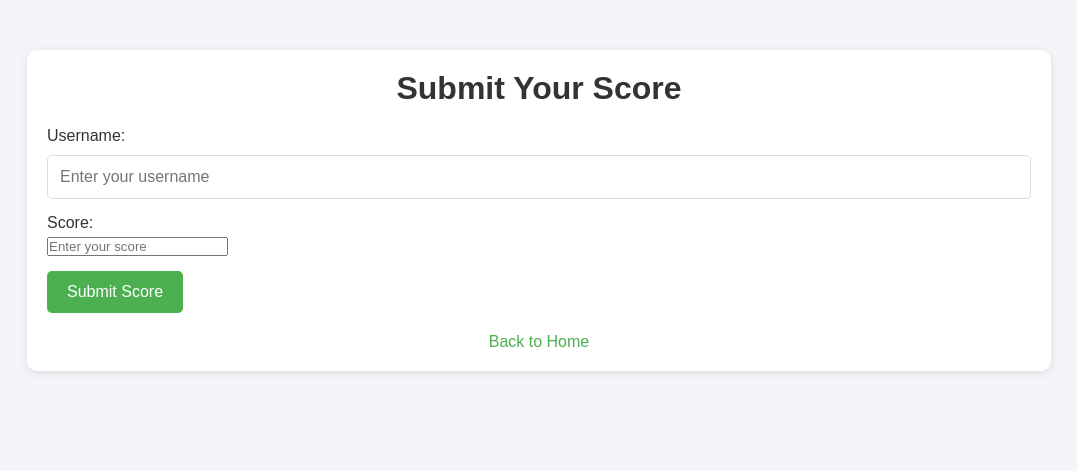
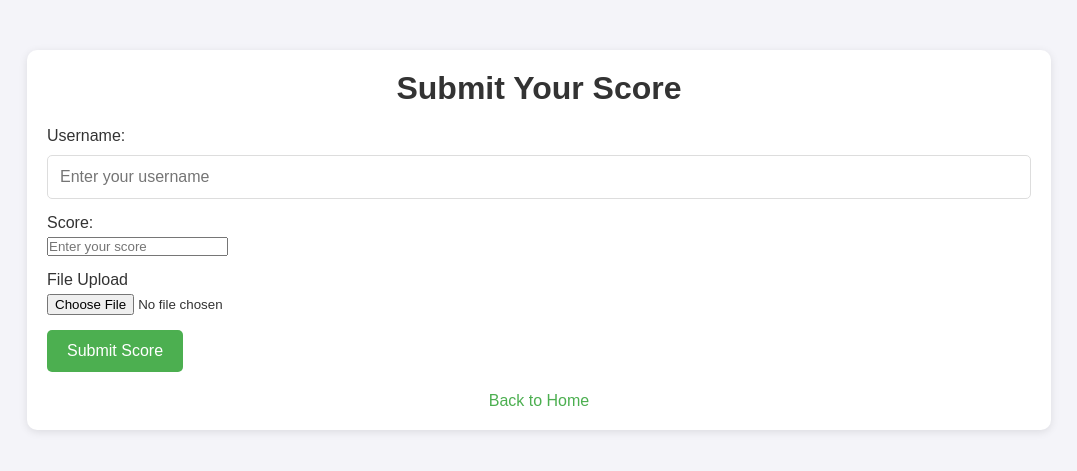
Before and after one commit to absoluteAquarian/elegant-engineers, a Flask app: page /submit in a window 1280 px wide. Shown: the top 471 px of the page, without its empty margins (101-1178 px from the left). Run offline with Flask 2, Linux system fonts and the light colour scheme; parts of the project's set-up code (start-up, migrations or seed data) failed here and were passed over.

Commit message:
added basis of new feature

```diff
--- a/02-feature-expansion/app/__init__.py
+++ b/02-feature-expansion/app/__init__.py
@@ -2,12 +2,16 @@ from flask import Flask
 from .config import Config
 from .models import db
 from .routes import main
+from dotenv import load_dotenv
+
+load_dotenv()
 
 def create_app(config_filename='config.py'):
     app = Flask(__name__)
     app.config.from_object(Config)  # Default config
     app.config.from_pyfile(config_filename)  # Load instance config
 
+    app.config['IMGUR_CLIENT_ID'] = 'c6f459f46dce695'
     db.init_app(app)
 
     # Create database tables
--- a/02-feature-expansion/app/config.py
+++ b/02-feature-expansion/app/config.py
@@ -4,3 +4,4 @@ class Config:
     SECRET_KEY = os.environ.get('SECRET_KEY') or 'default_secret_key'
     SQLALCHEMY_DATABASE_URI = 'sqlite:///leaderboard.db'
     SQLALCHEMY_TRACK_MODIFICATIONS = False
+     IMGUR_CLIENT_ID = os.getenv('c6f459f46dce695')
--- a/02-feature-expansion/app/models.py
+++ b/02-feature-expansion/app/models.py
@@ -8,6 +8,7 @@ class Score(db.Model):
     name = db.Column(db.String(50), nullable=False)
     score = db.Column(db.Integer, nullable=False)
     dateSubmitted = db.Column(db.DateTime, nullable=False)
+    imageUrl = db.Column(db.String(255), nullable=False)
 
 class Leaderboard(db.Model):
     userId = db.Column(db.Integer, primary_key=True)
--- a/02-feature-expansion/app/routes.py
+++ b/02-feature-expansion/app/routes.py
@@ -3,8 +3,23 @@ import sqlite3
 from .models import Score, db, User
 from datetime import datetime
 from sqlalchemy import text
+import requests
 
 main = Blueprint('main', __name__)
+
+def upload_to_imgur(file):
+    client_id = current_app.config['IMGUR_CLIENT_ID']
+    headers = {'Authorization': f'Client-ID {client_id}'}
+    response = requests.post(
+        'https://api.imgur.com/3/image',
+        headers=headers,
+        files={'image': file}
+    )
+    if response.status_code == 200:
+        return response.json()['data']['link']
+    else:
+        print(response.json())
+        return None
 
 # Database connection function
 def get_db_connection():
@@ -25,9 +40,14 @@ def submit_form():
 def submit_score():
     name = request.form.get('name')
     score = request.form.get('score')
+    file = request.files.get('file')
+
+    image_url = None
+    if file and file.filename != '':
+        image_url = upload_to_imgur(file)
 
     if name and score:
-        new_score = Score(name=name, score=int(score), dateSubmitted=datetime.utcnow())
+        new_score = Score(name=name, score=int(score), dateSubmitted=datetime.utcnow(), imageUrl=image_url)
         db.session.add(new_score)
         db.session.commit()
         return redirect(url_for('main.leaderboard'))
@@ -86,11 +106,12 @@ def add_user():
 
 @main.route('/leaderboard')
 def leaderboard():
-    # Fetch the leaderboard entries
+    # Fetch the leaderboard entries including image URLs
     conn = get_db_connection()
     board = conn.execute(text('''
-        SELECT score.name, score.score, score.dateSubmitted
+        SELECT score.name, score.score, score.dateSubmitted, score.image_url
         FROM score
-        ORDER BY score.score DESC''')).fetchall()
+        ORDER BY score.score DESC
+    ''')).fetchall()
     conn.close()
     return render_template('leaderboard.html', leaderboard_scores=board)
--- a/02-feature-expansion/app/templates/submit.html
+++ b/02-feature-expansion/app/templates/submit.html
@@ -22,8 +22,17 @@
             </div>
 
             <div class="form-group">
+        <label for="file">File Upload</label>
+        <input type="file" name="file">
+
+            </div>
+            <div class="form-group">
                 <button type="submit" class="btn">Submit Score</button>
             </div>
+           <div class="form-group">
+
+
+        </div>
         </form>
 
         <div class="link-back">
--- a/02-feature-expansion/requirements.txt
+++ b/02-feature-expansion/requirements.txt
@@ -3,3 +3,4 @@ Flask-SQLAlchemy>=2.5.1
 Flask-Migrate>=3.1.0
 Flask-WTF>=1.0.1
 WTForms>=3.0.0
+requests
```
Also changed, not shown: 02-feature-expansion/app/templates/leaderboard.html (+12 -4 lines), 1 other file.
